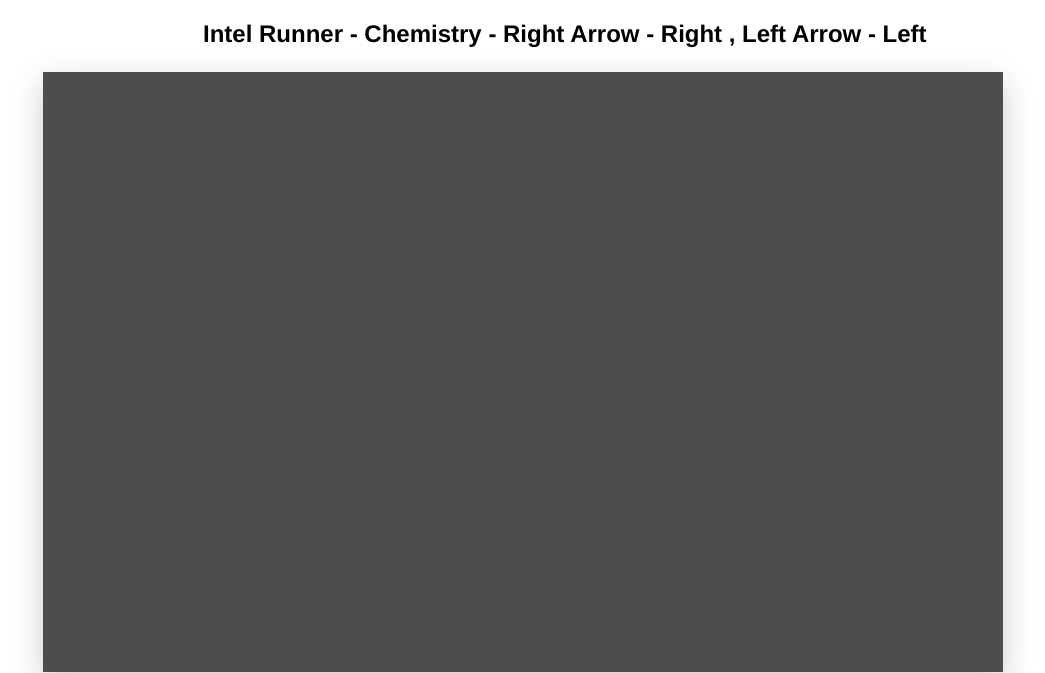
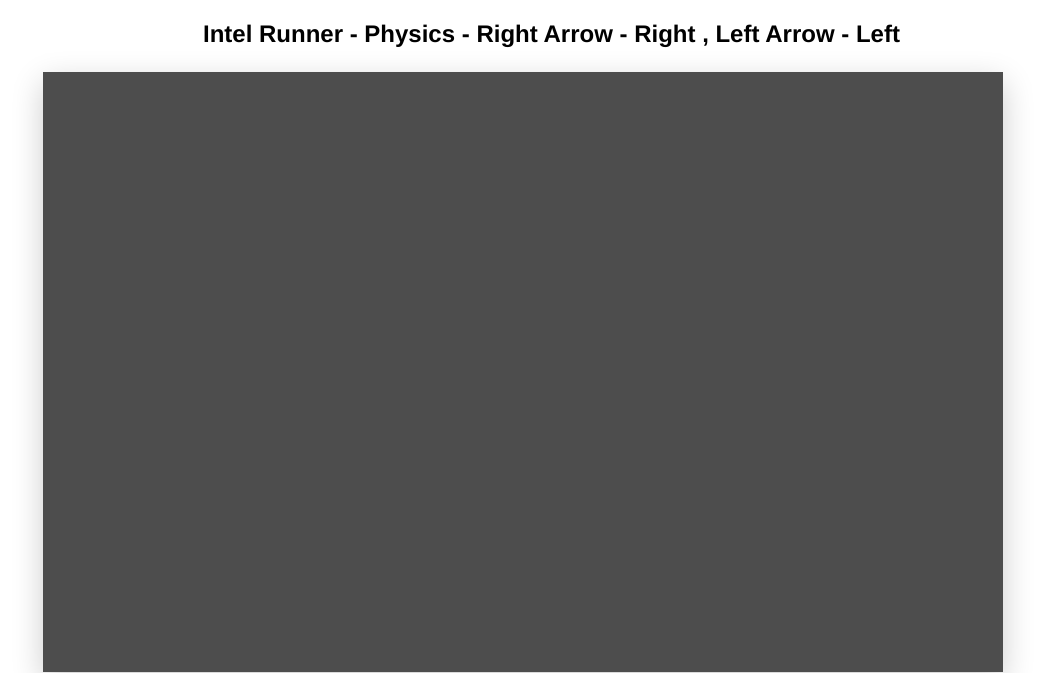
Before and after one commit to k3lvinlengzai/k3lvinlengzai.github.io, a plain HTML site: page IntelPhy/index.html in a window 1280 px wide. Shown: the top 673 px of the page, without its empty margins (117-1162 px from the left). Drawn offline with Linux system fonts and the light colour scheme; no server answers.

Commit message:
Edited title

```diff
--- a/IntelPhy/index.html
+++ b/IntelPhy/index.html
@@ -39,7 +39,7 @@
     -->
     </style>
     <div id="credits">
-      <h2>Intel Runner - Chemistry - Right Arrow - Right , Left Arrow - Left</h2>
+      <h2>Intel Runner - Physics - Right Arrow - Right , Left Arrow - Left</h2>
     </div>
   </body>
 </html>
```
